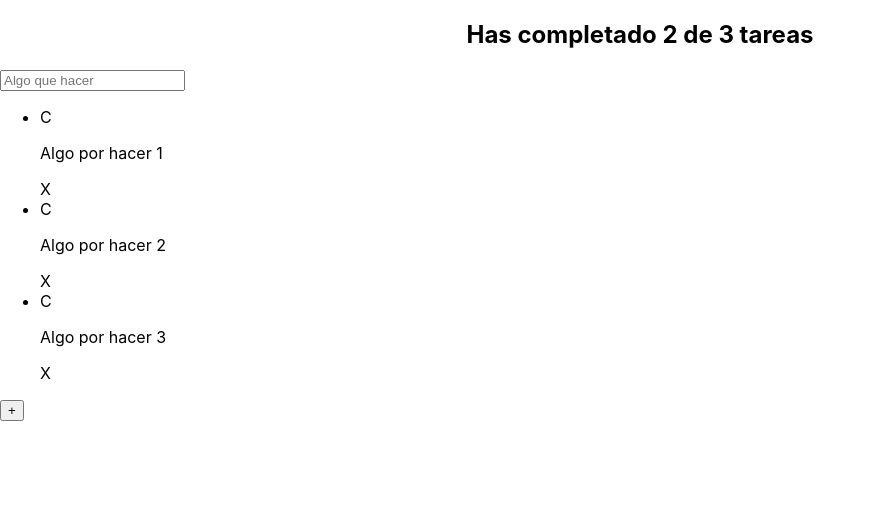
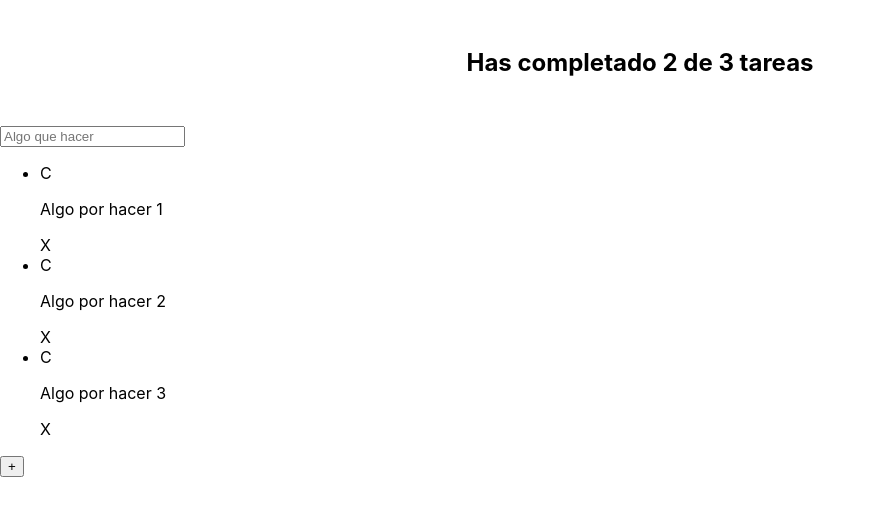
Before and after one commit to soyjherom/portafolio-progra-iv, a React (Create React App) app in the folder SEMANA6/todo_list/: page / in a window 1280 px wide. Shown: the top 516 px of the page, without its empty margins (0-876 px from the left). Built offline with nearby package versions, Linux system fonts and the light colour scheme.

Commit message:
[SEMANA 6] Terminando estilos del TodoCounter

```diff
--- a/SEMANA6/todo_list/src/TodoCounter.css
+++ b/SEMANA6/todo_list/src/TodoCounter.css
@@ -1,4 +1,6 @@
 .TodoCounter{
     font-size: 24px;
     text-align: center;
+    margin: 0px;
+    padding: 48px;
 }
```
